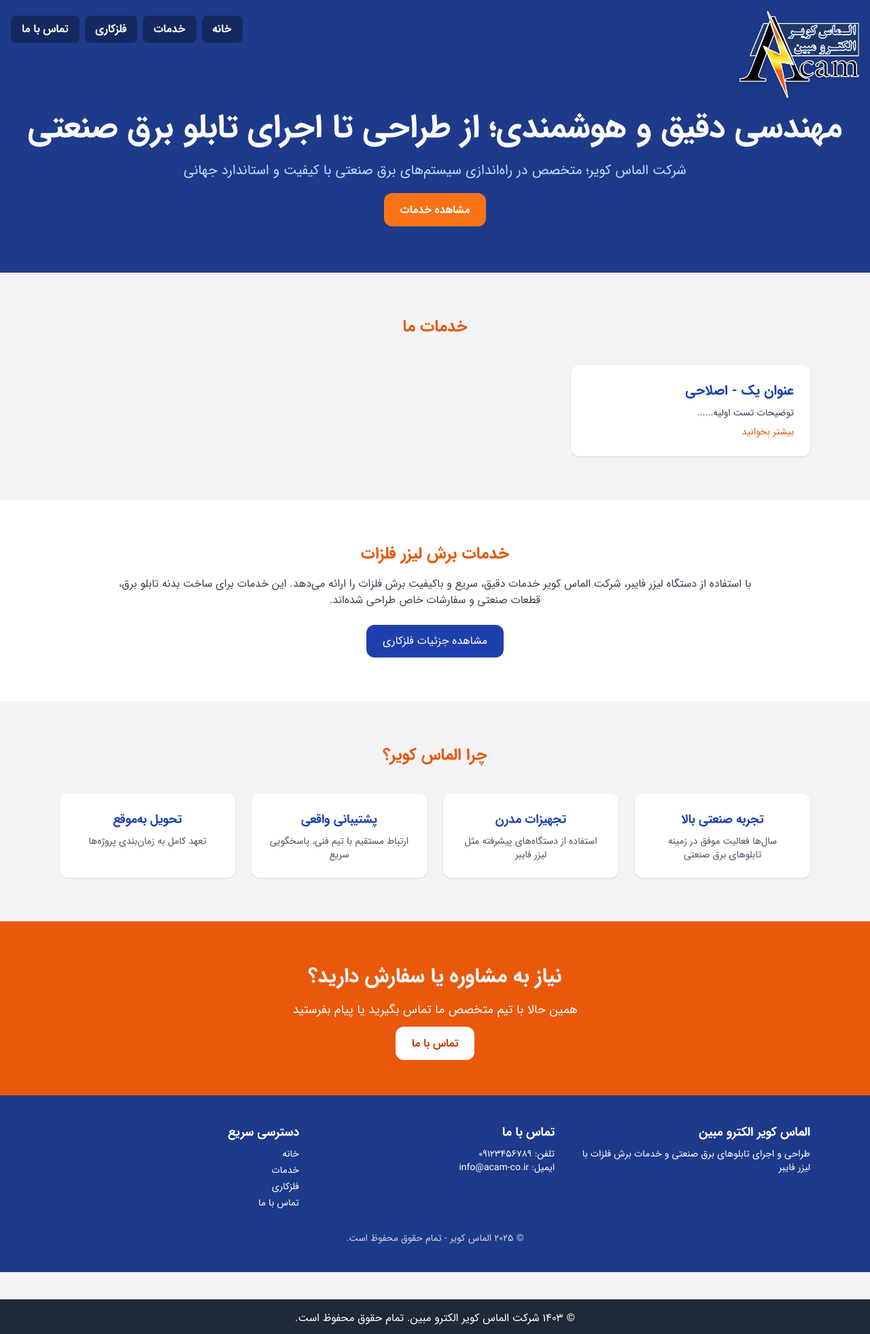
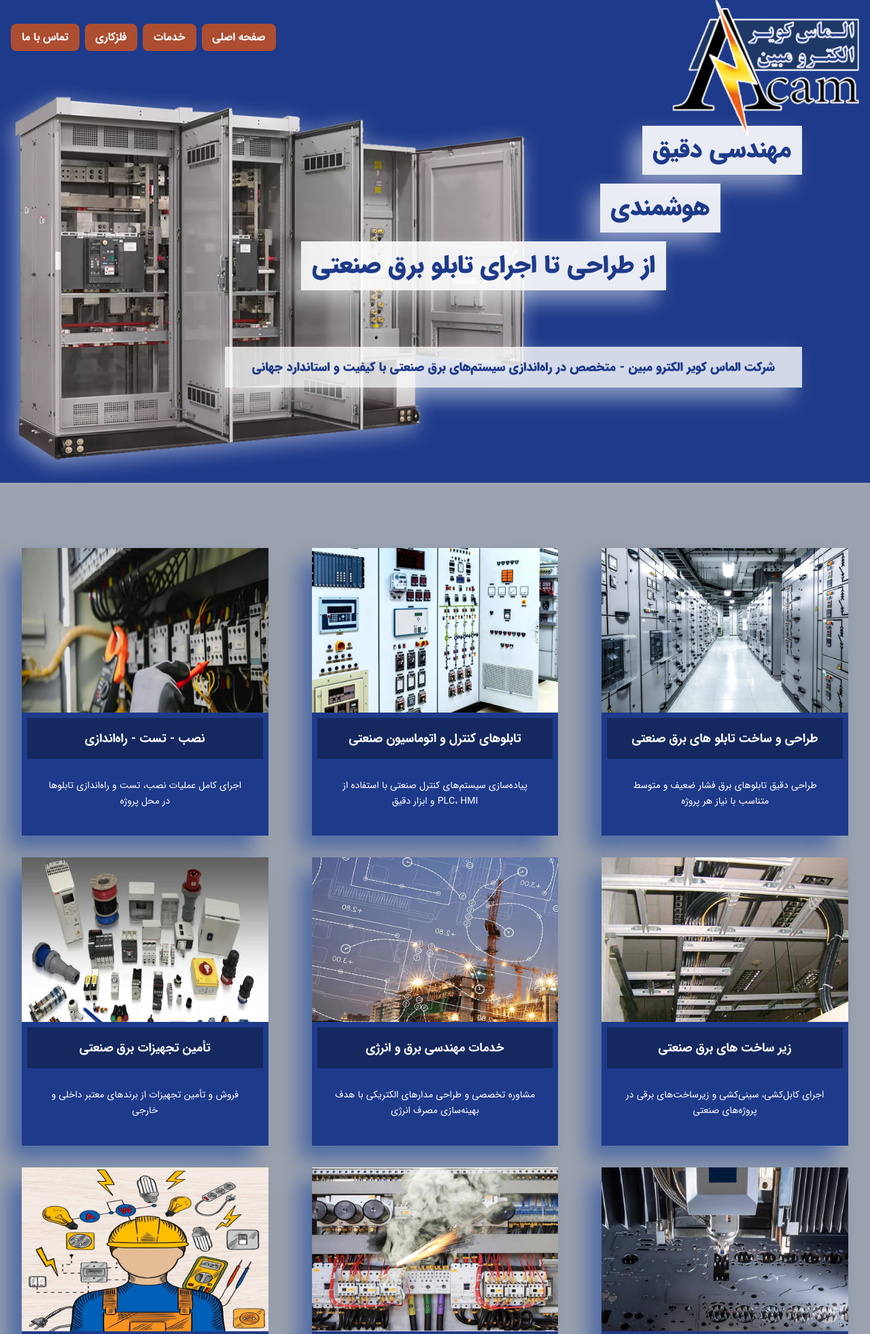
Before and after one commit to almaskavir1400/acam-website, a Flask app: page / in a window 1280 px wide. Shown: the top 1962 px of the page at 68% size. Run offline with Flask 3, Linux system fonts and the light colour scheme; some libraries are stand-ins or nearby versions.

Commit message:
صفحه اصلی نهایی شد و UI خدمات اصلاح شد

```diff
--- a/templates/base.html
+++ b/templates/base.html
@@ -40,19 +40,19 @@
 
   <!-- هدر سایت -->
 <header class="bg-blue-900 sticky top-0 z-50 relative">
-  <div class="container mx-auto flex items-center justify-between p-4">
-    <div class="flex items-center gap-3 relative z-10 mb-[-75px]">
+  <div class="container mx-auto flex items-center justify-between px-4">
+    <div class="flex items-center gap-3 relative z-10 mb-[-90px]">
       <a href="/">
-        <img src="/static/images/logo.png" alt="الماس کویر" class="h-32 w-auto drop-shadow-lg">
+        <img src="/static/images/logo.png" alt="الماس کویر" class="h-[200px] w-auto">
       </a>
     </div>
     <nav class="flex items-center gap-2 z-10">
-      <a href="/" class="text-white font-bold bg-black/30 hover:bg-orange-600/90 px-4 py-2 rounded-lg transition-all">خانه</a>
-      <a href="/services" class="text-white font-bold bg-black/30 hover:bg-orange-600/90 px-4 py-2 rounded-lg transition-all">خدمات</a>
-      <a href="/metal" class="text-white font-bold bg-black/30 hover:bg-orange-600/90 px-4 py-2 rounded-lg transition-all">فلزکاری</a>
-      <a href="/contact" class="text-white font-bold bg-black/30 hover:bg-orange-600/90 px-4 py-2 rounded-lg transition-all">تماس با ما</a>
+      <a href="/" class="text-white font-bold bg-orange-600/70 hover:bg-black/30 px-4 py-2 rounded-lg transition-all">صفحه اصلی</a>
+      <a href="/services" class="text-white font-bold bg-orange-600/70 hover:bg-black/30 px-4 py-2 rounded-lg transition-all">خدمات</a>
+      <a href="/metal" class="text-white font-bold bg-orange-600/70 hover:bg-black/30 px-4 py-2 rounded-lg transition-all">فلزکاری</a>
+      <a href="/contact" class="text-white font-bold bg-orange-600/70 hover:bg-black/30 px-4 py-2 rounded-lg transition-all">تماس با ما</a>
       {% if session.admin_logged_in %}
-        <a href="/admin/logout" class="text-white font-bold bg-black/30 hover:bg-orange-600/90 px-4 py-2 rounded-lg transition-all">خروج</a>
+        <a href="/admin/logout" class="text-white font-bold bg-orange-600/70 hover:bg-black/30 px-4 py-2 rounded-lg transition-all">خروج</a>
       {% endif %}
     </nav>
   </div>
--- a/templates/home.html
+++ b/templates/home.html
@@ -3,35 +3,79 @@
 {% block title %}خانه | الماس کویر{% endblock %}
 
 {% block content %}
-<!-- Hero Section -->
-<section class="bg-blue-900 text-white py-20">
-  <div class="container mx-auto px-6 text-center">
-    <h1 class="text-3xl md:text-5xl font-bold leading-tight mb-6">
-      مهندسی دقیق و هوشمندی؛ از طراحی تا اجرای تابلو برق صنعتی
-    </h1>
-    <p class="text-lg md:text-xl text-blue-200 mb-8">
-      شرکت الماس کویر؛ متخصص در راه‌اندازی سیستم‌های برق صنعتی با کیفیت و استاندارد جهانی
-    </p>
-    <a href="/services" class="bg-orange-500 hover:bg-orange-600 text-white font-semibold py-3 px-6 rounded-xl transition-all">
-      مشاهده خدمات
-    </a>
+
+<!-- HERO SECTION -->
+<section class="relative h-[75vh] flex flex-col justify-center text-center bg-blue-900 text-white overflow-hidden">
+<img src="/static/images/hero.png" alt="تابلو برق صنعتی"
+     class="absolute inset-0 w-full h-full object-contain object-left z-0">
+
+  <!-- نوشته‌های موقعیت‌یافته با سایه سفید -->
+  <div class="absolute top-[75px] right-[100px] bg-white/90 text-blue-900 font-black text-4xl px-4 py-4"
+       style="box-shadow: -15px 15px 30px rgba(255,255,255,0.5);">
+    مهندسی دقیق
+  </div>
+  <div class="absolute top-[160px] right-[220px] bg-white/90 text-blue-900 font-black text-4xl px-4 py-4"
+       style="box-shadow: -15px 15px 30px rgba(255,255,255,0.5);">
+    هوشمندی
+  </div>
+  <div class="absolute top-[245px] right-[300px] bg-white/90 text-blue-900 font-black text-4xl px-4 py-4"
+       style="box-shadow: -15px 15px 30px rgba(255,255,255,0.5);">
+    از طراحی تا اجرای تابلو برق صنعتی
+  </div>
+
+  <!-- مستطیل متن اصلی با رنگ سفید و سایه سفید -->
+  <div class="absolute top-[400px] right-[100px] bg-white/80 text-blue-900 font-black text-lg px-10 py-4"
+       style="box-shadow: -15px 15px 30px rgba(255,255,255,0.5);">
+    شرکت الماس کویر الکترو مبین - متخصص در راه‌اندازی سیستم‌های برق صنعتی با کیفیت و استاندارد جهانی
   </div>
 </section>
 
-<!-- خدمات به صورت کارت -->
-<section class="max-w-6xl mx-auto px-6 py-16">
-  <h2 class="text-2xl font-bold text-orange-600 text-center mb-10">خدمات ما</h2>
-  <div class="grid grid-cols-1 md:grid-cols-2 lg:grid-cols-3 gap-6">
-    {% for service in services %}
-    <div class="bg-white rounded-xl shadow hover:shadow-lg transition-all p-6">
-      <h3 class="text-xl font-semibold text-blue-800 mb-2">{{ service.title }}</h3>
-      <p class="text-gray-700 text-sm">{{ service.description[:100] }}...</p>
-      <a href="/services" class="text-sm text-orange-600 hover:underline mt-2 inline-block">بیشتر بخوانید</a>
+<!-- کارت‌های خدمات اصلی -->
+<section class="bg-gray-400 py-20">
+  <div class="grid grid-cols-1 sm:grid-cols-2 lg:grid-cols-3 gap-0 px-0 max-w-full mx-auto">
+    {% for service in [
+      ["طراحی و ساخت تابلو های برق صنعتی", "طراحی دقیق تابلوهای برق فشار ضعیف و متوسط متناسب با نیاز هر پروژه"],
+      ["تابلوهای کنترل و اتوماسیون صنعتی", "پیاده‌سازی سیستم‌های کنترل صنعتی با استفاده از PLC، HMI و ابزار دقیق"],
+      ["نصب - تست - راه‌اندازی", "اجرای کامل عملیات نصب، تست و راه‌اندازی تابلوها در محل پروژه"],
+      ["زیر ساخت های برق صنعتی", "اجرای کابل‌کشی، سینی‌کشی و زیرساخت‌های برقی در پروژه‌های صنعتی"],
+      ["خدمات مهندسی برق و انرژی", "مشاوره تخصصی و طراحی مدارهای الکتریکی با هدف بهینه‌سازی مصرف انرژی"],
+      ["تأمین تجهیزات برق صنعتی", "فروش و تأمین تجهیزات از برندهای معتبر داخلی و خارجی"],
+      ["کلیه خدمات فلزکاری", "ساخت بدنه تابلو و قطعات فلزی با دستگاه‌های پیشرفته برش لیزر"],
+      ["Retrofit و نوسازی تابلوها", "به‌روزرسانی تجهیزات قدیمی و تطبیق با استانداردهای روز"],
+      ["آموزش های تخصصی برق صنعتی", "برگزاری دوره‌های فنی با تمرکز بر مهارت‌های عملی و کاربردی"]
+    ] %}
+    <div class="bg-blue-900 hover:shadow-lg transition flex flex-col text-center my-4 mx-8"
+     style="box-shadow: -20px 20px 30px rgba(0,51,153,0.5);">
+      <!-- تصویر نمونه -->
+      <div class="w-full aspect-[3/2]">
+        <img src="/static/images/services/service{{ loop.index }}.jpg" alt="{{ service[0] }}" class="w-full h-full object-cover">
+      </div>
+      <!-- عنوان با پدینگ داخلی -->
+      <div class="bg-black/30 text-white text-lg font-bold px-6 py-4 mx-2 mt-2 mb-2">
+        {{ service[0] }}
+      </div>
+
+      <!-- توضیحات با فاصله بالا پایین و پدینگ کناری -->
+      <p class="text-white text-sm leading-relaxed mx-2 mt-5 mb-10 px-6">
+        {{ service[1] }}
+      </p>
     </div>
-    {% else %}
-    <p class="text-center col-span-3 text-gray-500">هیچ خدمتی ثبت نشده است.</p>
     {% endfor %}
   </div>
+</section>
+
+<!-- CTA زیر خدمات -->
+<section class="bg-blue-900">
+  <a href="/services"
+     class="group block w-full bg-orange-600 hover:bg-blue-900 text-white font-extrabold text-2xl py-10 transition-all text-center flex justify-center items-center gap-4">
+    <svg xmlns="http://www.w3.org/2000/svg" fill="currentColor" viewBox="0 0 24 24" class="w-6 h-6 text-white group-hover:text-white transition">
+      <path d="M9.293 6.293a1 1 0 011.414 0L15 10.586V7a1 1 0 112 0v7a1 1 0 01-1 1h-7a1 1 0 110-2h3.586l-4.293-4.293a1 1 0 010-1.414z" />
+    </svg>
+    <span class="text-white transition">مشاهده همه خدمات</span>
+    <svg xmlns="http://www.w3.org/2000/svg" fill="currentColor" viewBox="0 0 24 24" class="w-6 h-6 text-white group-hover:text-white transition rotate-180">
+      <path d="M9.293 6.293a1 1 0 011.414 0L15 10.586V7a1 1 0 112 0v7a1 1 0 01-1 1h-7a1 1 0 110-2h3.586l-4.293-4.293a1 1 0 010-1.414z" />
+    </svg>
+  </a>
 </section>
 
 <!-- معرفی خدمات فلزکاری -->
```
Also changed, not shown: static/images/hero.png (added), static/images/services/service1.jpg (added), static/images/services/service2.jpg (added), static/images/services/service3.jpg (added), static/images/services/service4.jpg (added), static/images/services/service5.jpg (added), static/images/services/service6.jpg (added), static/images/services/service7.jpg (added), static/images/services/service8.jpg (added), static/images/services/service9.jpg (added).
